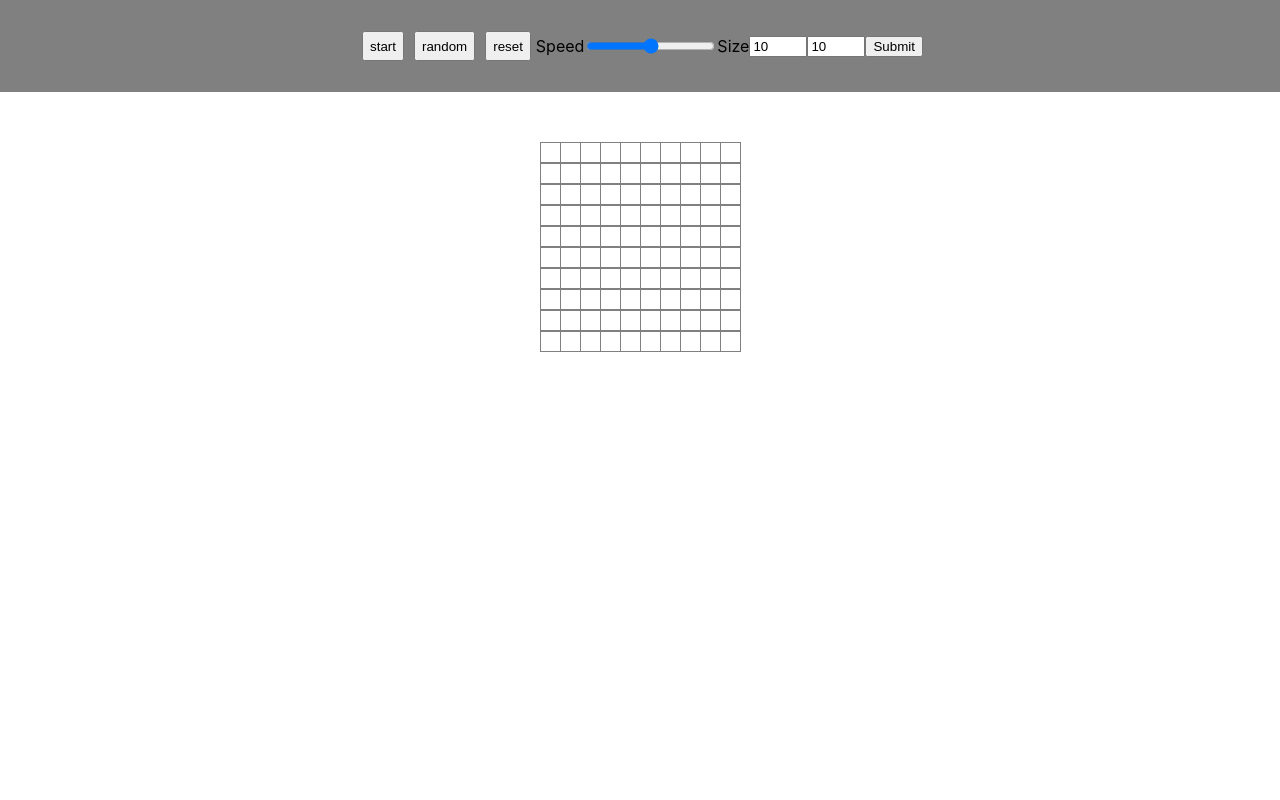
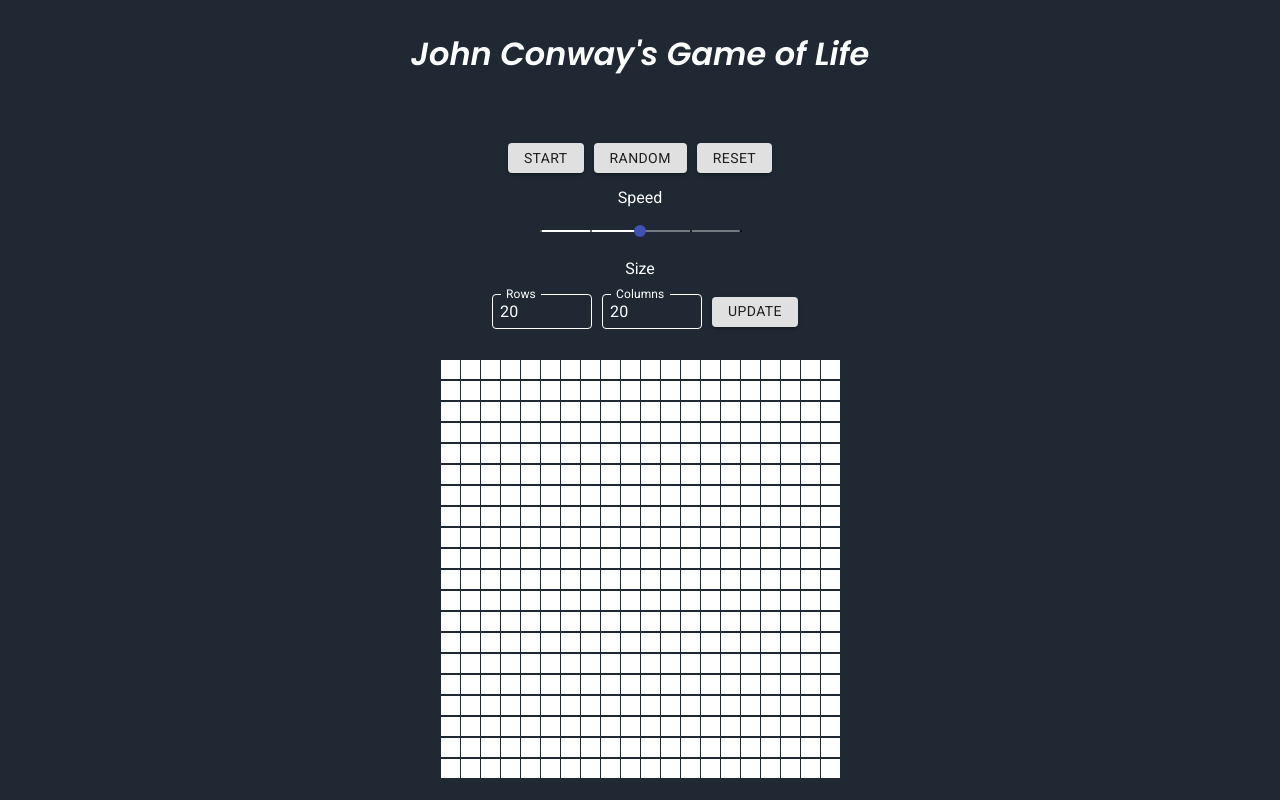
Before and after one commit to juliancesaro/game-of-life, a React (Create React App) app: page / in a window 1280 px wide. Built offline with nearby package versions, Linux system fonts and the light colour scheme.

Commit message:
Added Material ui components

```diff
--- a/package.json
+++ b/package.json
@@ -3,6 +3,8 @@
   "version": "0.1.0",
   "private": true,
   "dependencies": {
+    "@material-ui/core": "^4.11.0",
+    "@material-ui/styles": "^4.10.0",
     "@testing-library/jest-dom": "^4.2.4",
     "@testing-library/react": "^9.5.0",
     "@testing-library/user-event": "^7.2.1",
--- a/public/index.html
+++ b/public/index.html
@@ -3,6 +3,10 @@
   <head>
     <meta charset="utf-8" />
     <link rel="icon" href="%PUBLIC_URL%/favicon.ico" />
+    <link
+      href="https://fonts.googleapis.com/css2?family=Poppins:ital,wght@1,600&family=Roboto&display=swap"
+      rel="stylesheet"
+    />
     <meta name="viewport" content="width=device-width, initial-scale=1" />
     <meta name="theme-color" content="#000000" />
     <meta
--- a/src/App.css
+++ b/src/App.css
@@ -1,38 +1,7 @@
+body {
+  font-family: "Roboto", sans-serif;
+  background-color: #1f2833;
+}
 .App {
   text-align: center;
 }
-
-.App-logo {
-  height: 40vmin;
-  pointer-events: none;
-}
-
-@media (prefers-reduced-motion: no-preference) {
-  .App-logo {
-    animation: App-logo-spin infinite 20s linear;
-  }
-}
-
-.App-header {
-  background-color: #282c34;
-  min-height: 100vh;
-  display: flex;
-  flex-direction: column;
-  align-items: center;
-  justify-content: center;
-  font-size: calc(10px + 2vmin);
-  color: white;
-}
-
-.App-link {
-  color: #61dafb;
-}
-
-@keyframes App-logo-spin {
-  from {
-    transform: rotate(0deg);
-  }
-  to {
-    transform: rotate(360deg);
-  }
-}
--- a/src/App.js
+++ b/src/App.js
@@ -2,6 +2,7 @@ import React, { useState, useRef } from "react"
 import "./App.css"
 import produce from "immer"
 import NavBar from "./components/navbar/NavBar"
+import Controls from "./components/controls/Controls"
 import Grid from "./components/grid/Grid"
 
 const operations = [
@@ -16,9 +17,9 @@ const operations = [
 ]
 
 const App = () => {
-  const [speedVal, setSpeedVal] = useState(100)
-  const [numRows, setNumRows] = useState(10)
-  const [numCols, setNumCols] = useState(10)
+  const [speedVal, setSpeedVal] = useState(150)
+  const [numRows, setNumRows] = useState(20)
+  const [numCols, setNumCols] = useState(20)
   const [gridActive, setGridActive] = useState(false)
 
   const emptyGrid = () => {
@@ -69,8 +70,8 @@ const App = () => {
     setTimeout(animate, speedVal)
   }
 
-  const handleSpeedChange = (event) => {
-    setSpeedVal(event.target.value)
+  const handleSpeedChange = (event, value) => {
+    setSpeedVal(value)
   }
 
   const handleRowsChange = (event) => {
@@ -83,7 +84,8 @@ const App = () => {
 
   return (
     <div className="App">
-      <NavBar
+      <NavBar />
+      <Controls
         toggleActive={toggleActive}
         gridActive={gridActive}
         runningRef={runningRef}
--- a/src/components/cell/Cell.css
+++ b/src/components/cell/Cell.css
@@ -1,8 +1,9 @@
 .cell {
   width: 19px;
   height: 19px;
-  border: 1px solid grey;
+  border: 1px solid #1f2833;
+  background-color: white;
 }
 .on {
-  background-color: aqua;
+  background-color: #66fcf1;
 }
--- /dev/null
+++ b/src/components/controls/Controls.css
@@ -0,0 +1,32 @@
+.controls {
+  display: flex;
+  flex-direction: column;
+  align-items: center;
+  padding-top: 30px;
+}
+.animation-buttons {
+  margin-bottom: 10px;
+}
+.controls p {
+  margin-top: 0;
+}
+.speed-input p {
+  margin: 0;
+}
+.input-fields {
+  display: flex;
+  flex-direction: column;
+  align-items: center;
+  color: white;
+}
+.slider {
+  display: flex;
+  align-items: center;
+}
+form {
+  display: flex;
+  align-items: center;
+}
+.button {
+  height: 30px;
+}
--- /dev/null
+++ b/src/components/controls/Controls.js
@@ -0,0 +1,191 @@
+import React from "react"
+import "./Controls.css"
+import {
+  withStyles,
+  createMuiTheme,
+  ThemeProvider,
+} from "@material-ui/core/styles"
+import TextField from "@material-ui/core/TextField"
+import Button from "@material-ui/core/Button"
+import Slider from "@material-ui/core/Slider"
+
+const GridTextInput = withStyles({
+  root: {
+    "& label": {
+      color: "white",
+    },
+    "& input": {
+      color: "white",
+    },
+    "& .MuiOutlinedInput-input": {
+      padding: "8px",
+    },
+    "& label.Mui-focused": {
+      color: "white",
+    },
+    "& .MuiOutlinedInput-root": {
+      "& fieldset": {
+        borderColor: "white",
+      },
+      "&.Mui-focused fieldset": {
+        borderColor: "white",
+      },
+      "&:hover fieldset": {
+        borderColor: "white",
+      },
+    },
+  },
+})(TextField)
+
+const muiTheme = createMuiTheme({
+  overrides: {
+    MuiSlider: {
+      track: {
+        color: "white",
+      },
+      rail: {
+        color: "white",
+      },
+      mark: {
+        color: "black",
+      },
+      marked: {
+        color: "black",
+      },
+      markActive: {
+        backgroundColor: "black",
+      },
+    },
+  },
+})
+
+function valuetext(value) {
+  return `${value}°C`
+}
+
+const Controls = ({
+  toggleActive,
+  gridActive,
+  runningRef,
+  animate,
+  setGrid,
+  emptyGrid,
+  speedVal,
+  handleSpeedChange,
+  numRows,
+  handleRowsChange,
+  numCols,
+  handleColsChange,
+}) => {
+  const formSubmit = (event) => {
+    event.preventDefault()
+    setGrid(emptyGrid)
+  }
+  return (
+    <div className="controls">
+      <div className="animation-buttons">
+        <Button
+          className="button"
+          variant="contained"
+          onClick={() => {
+            toggleActive()
+            if (!gridActive) {
+              runningRef.current = true
+              animate()
+            }
+          }}
+          style={{ margin: 5 }}
+        >
+          {gridActive ? "Stop" : "Start"}
+        </Button>
+        <Button
+          className="button"
+          variant="contained"
+          onClick={() => {
+            const rows = []
+            for (let i = 0; i < numRows; i++) {
+              rows.push(
+                Array.from(Array(parseInt(numCols)), () =>
+                  Math.floor(Math.random() * 2)
+                )
+              )
+            }
+            setGrid(rows)
+          }}
+          style={{ margin: 5 }}
+        >
+          random
+        </Button>
+        <Button
+          className="button"
+          variant="contained"
+          onClick={() => {
+            setGrid(emptyGrid)
+          }}
+          style={{ margin: 5 }}
+        >
+          reset
+        </Button>
+      </div>
+      <div className="input-fields">
+        <div className="speed-input">
+          <p>Speed</p>
+          <ThemeProvider theme={muiTheme}>
+            <Slider
+              className="slider"
+              value={speedVal}
+              onChange={handleSpeedChange}
+              getAriaValueText={valuetext}
+              aria-labelledby="discrete-slider"
+              valueLabelDisplay="auto"
+              step={50}
+              marks
+              min={50}
+              max={250}
+              style={{ width: 200, margin: 10 }}
+            />
+          </ThemeProvider>
+        </div>
+        <div className="size-input">
+          <p>Size</p>
+          <form onSubmit={formSubmit}>
+            <GridTextInput
+              id="outlined-number"
+              label="Rows"
+              type="number"
+              value={numRows}
+              onChange={handleRowsChange}
+              InputLabelProps={{
+                shrink: true,
+              }}
+              variant="outlined"
+              style={{
+                width: 100,
+                color: "white",
+                marginLeft: 10,
+                marginRight: 10,
+              }}
+            />
+            <GridTextInput
+              id="outlined-number"
+              label="Columns"
+              type="number"
+              value={numCols}
+              onChange={handleColsChange}
+              InputLabelProps={{
+                shrink: true,
+              }}
+              variant="outlined"
+              style={{ width: 100, color: "white", marginRight: 10 }}
+            />
+            <Button type="submit" className="button" variant="contained">
+              update
+            </Button>
+          </form>
+        </div>
+      </div>
+    </div>
+  )
+}
+
+export default Controls
--- a/src/components/grid/Grid.css
+++ b/src/components/grid/Grid.css
@@ -2,5 +2,5 @@
   width: 100%;
   display: flex;
   justify-content: center;
-  padding-top: 50px;
+  padding-top: 30px;
 }
--- a/src/components/navbar/NavBar.css
+++ b/src/components/navbar/NavBar.css
@@ -1,18 +1,11 @@
 .navbar {
   display: flex;
-  justify-content: center;
+  flex-direction: column;
   align-items: center;
-  padding: 20px;
-  background-color: grey;
+  padding: 30px;
 }
-.input-fields {
-  display: flex;
+.title {
+  font-family: "Poppins", sans-serif;
+  margin: 0;
+  color: white;
 }
-form {
-  display: flex;
-  align-items: center;
-}
-button {
-  margin: 5px;
-  height: 30px;
-}
--- a/src/components/navbar/NavBar.js
+++ b/src/components/navbar/NavBar.js
@@ -1,94 +1,10 @@
 import React from "react"
 import "./NavBar.css"
 
-const NavBar = ({
-  toggleActive,
-  gridActive,
-  runningRef,
-  animate,
-  setGrid,
-  emptyGrid,
-  speedVal,
-  handleSpeedChange,
-  numRows,
-  handleRowsChange,
-  numCols,
-  handleColsChange,
-  gridSizeChange,
-}) => {
-  const formSubmit = (event) => {
-    event.preventDefault()
-    setGrid(emptyGrid)
-  }
+const NavBar = () => {
   return (
     <div className="navbar">
-      <button
-        onClick={() => {
-          toggleActive()
-          if (!gridActive) {
-            runningRef.current = true
-            animate()
-          }
-        }}
-      >
-        {gridActive ? "stop" : "start"}
-      </button>
-      <button
-        onClick={() => {
-          const rows = []
-          for (let i = 0; i < numRows; i++) {
-            rows.push(
-              Array.from(Array(parseInt(numCols)), () =>
-                Math.floor(Math.random() * 2)
-              )
-            )
-          }
-          setGrid(rows)
-        }}
-      >
-        random
-      </button>
-      <button
-        onClick={() => {
-          setGrid(emptyGrid)
-        }}
-      >
-        reset
-      </button>
-      <div className="input-fields">
-        <p>Speed</p>
-        <input
-          type="range"
-          min="1"
-          max="200"
-          value={speedVal}
-          onChange={handleSpeedChange}
-          className="slider"
-          id="myRange"
-        ></input>
-        <p>Size</p>
-        <form onSubmit={formSubmit}>
-          <input
-            type="number"
-            value={numRows}
-            onChange={handleRowsChange}
-            className="text-input"
-            style={{
-              width: 50,
-            }}
-          ></input>
-          <input
-            type="number"
-            value={numCols}
-            onChange={handleColsChange}
-            className="text-input"
-            style={{
-              width: 50,
-            }}
-          ></input>
-          <input type="submit" value="Submit"></input>
-        </form>
-      </div>
+      <h1 className="title">John Conway's Game of Life</h1>
     </div>
   )
 }
```
Also changed, not shown: 1 other file (tests, documents, lock files or other folders).
